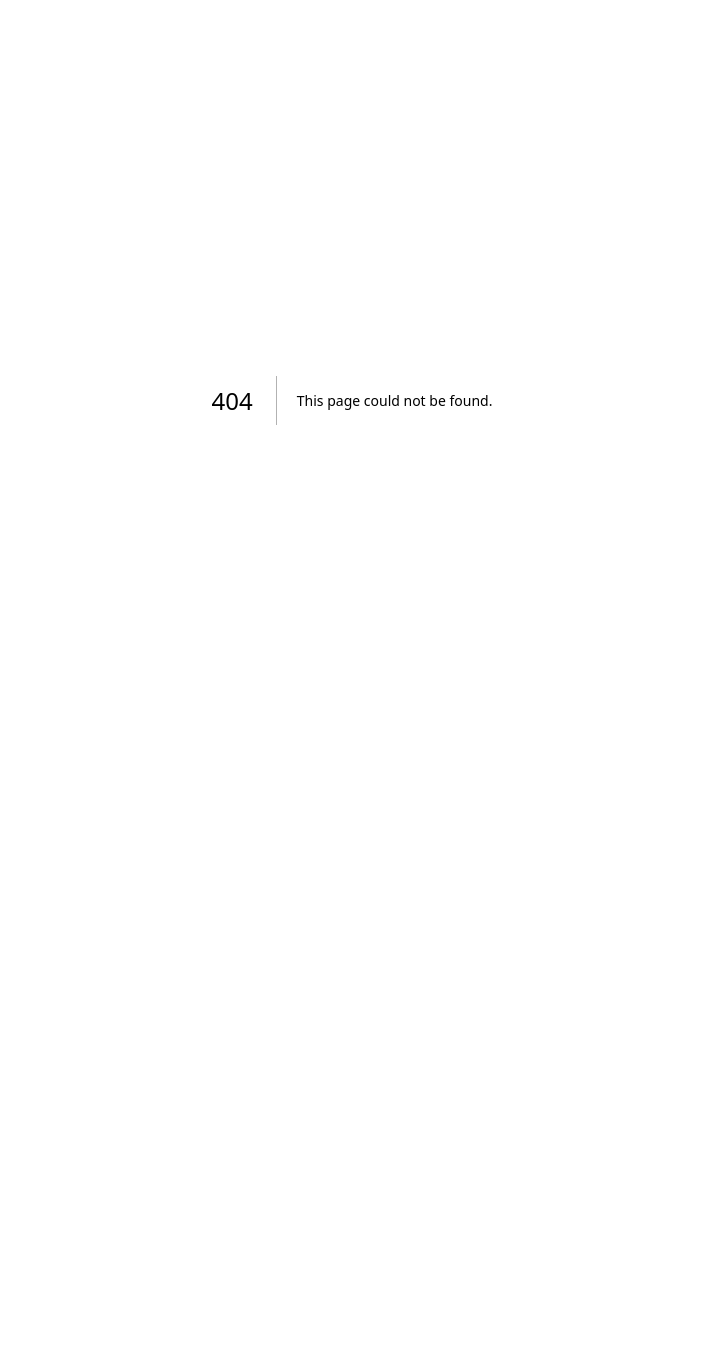
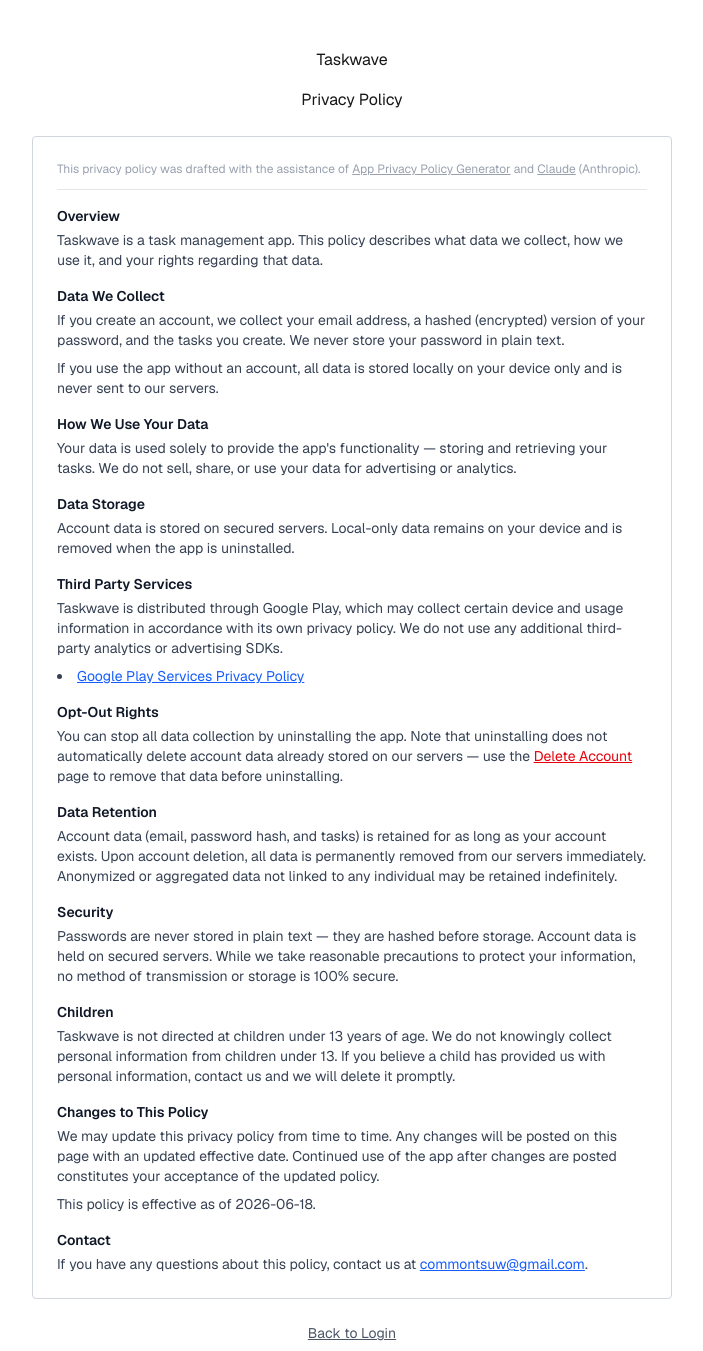
Before and after one commit to 5imyboy/todo-app, a Next.js app in the folder client/todo-app/: page /privacy-policy in a window 1280 px wide. Before the commit this address had no page. Shown: the whole page, without its empty margins (288-991 px from the left). Before the commit the page ends 800 px from the top, so only its background shows below. Built offline with nearby package versions, Linux system fonts and the light colour scheme; a web font is replaced by a local one.

Commit message:
draft privacy policy

```diff
--- a/client/todo-app/src/app/page.js
+++ b/client/todo-app/src/app/page.js
@@ -98,8 +98,11 @@ export default function Login() {
         </div>
       </main>
       <footer className="fixed bottom-4 w-full flex justify-center">
-        <Link className="text-red-600 underline text-sm" href={"/delete-account"}>
+        <Link className="text-red-600 hover:text-red-700 underline text-sm px-2" href={"/delete-account"}>
           Delete Account
+        </Link>
+        <Link className="text-gray-600 hover:text-gray-700 underline text-sm px-2" href={"/"}>
+          Back to Login
         </Link>
       </footer>
     </>
--- /dev/null
+++ b/client/todo-app/src/app/privacy-policy/page.js
@@ -0,0 +1,149 @@
+import Link from "next/link";
+
+export default function PrivacyPolicy() {
+  return (
+    <main className="container mx-auto max-w-m mt-12">
+      <div className="text-center mb-6">
+        <h1 className="mb-4">Taskwave</h1>
+        <h2>Privacy Policy</h2>
+      </div>
+      <div className="flex justify-center">
+        <div className="w-1/2 border border-gray-300 rounded p-6 space-y-4 text-sm text-gray-700">
+
+          <section className="text-xs text-gray-400 border-b border-gray-200 pb-3">
+            <p>
+              This privacy policy was drafted with the assistance of{" "}
+              <a href="https://app-privacy-policy-generator.nisrulz.com" target="_blank" rel="noopener noreferrer" className="underline hover:text-gray-600">
+                App Privacy Policy Generator
+              </a>{" "}
+              and <a href="https://claude.ai" target="_blank" rel="noopener noreferrer" className="underline hover:text-gray-600">Claude</a> (Anthropic).
+            </p>
+          </section>
+
+          <section>
+            <h3 className="font-semibold text-gray-900 mb-1">Overview</h3>
+            <p>
+              Taskwave is a task management app. This policy describes what data we collect,
+              how we use it, and your rights regarding that data.
+            </p>
+          </section>
+
+          <section>
+            <h3 className="font-semibold text-gray-900 mb-1">Data We Collect</h3>
+            <p>
+              If you create an account, we collect your email address, a hashed (encrypted)
+              version of your password, and the tasks you create. We never store your password
+              in plain text.
+            </p>
+            <p className="mt-2">
+              If you use the app without an account, all data is stored locally on your device
+              only and is never sent to our servers.
+            </p>
+          </section>
+
+          <section>
+            <h3 className="font-semibold text-gray-900 mb-1">How We Use Your Data</h3>
+            <p>
+              Your data is used solely to provide the app's functionality — storing and
+              retrieving your tasks. We do not sell, share, or use your data for advertising
+              or analytics.
+            </p>
+          </section>
+
+          <section>
+            <h3 className="font-semibold text-gray-900 mb-1">Data Storage</h3>
+            <p>
+              Account data is stored on secured servers. Local-only data remains on your
+              device and is removed when the app is uninstalled.
+            </p>
+          </section>
+
+          <section>
+            <h3 className="font-semibold text-gray-900 mb-1">Third Party Services</h3>
+            <p>
+              Taskwave is distributed through Google Play, which may collect certain device
+              and usage information in accordance with its own privacy policy. We do not use
+              any additional third-party analytics or advertising SDKs.
+            </p>
+            <ul className="list-disc list-inside mt-2 space-y-1">
+              <li>
+                <a href="https://www.google.com/policies/privacy/" target="_blank" rel="noopener noreferrer" className="text-blue-600 underline">
+                  Google Play Services Privacy Policy
+                </a>
+              </li>
+            </ul>
+          </section>
+
+          <section>
+            <h3 className="font-semibold text-gray-900 mb-1">Opt-Out Rights</h3>
+            <p>
+              You can stop all data collection by uninstalling the app. Note that uninstalling
+              does not automatically delete account data already stored on our servers — use
+              the{" "}
+              <Link href="/delete-account" className="text-red-600 underline">
+                Delete Account
+              </Link>{" "}
+              page to remove that data before uninstalling.
+            </p>
+          </section>
+
+          <section>
+            <h3 className="font-semibold text-gray-900 mb-1">Data Retention</h3>
+            <p>
+              Account data (email, password hash, and tasks) is retained for as long as your
+              account exists. Upon account deletion, all data is permanently removed from our
+              servers immediately. Anonymized or aggregated data not linked to any individual
+              may be retained indefinitely.
+            </p>
+          </section>
+
+          <section>
+            <h3 className="font-semibold text-gray-900 mb-1">Security</h3>
+            <p>
+              Passwords are never stored in plain text — they are hashed before storage.
+              Account data is held on secured servers. While we take reasonable precautions
+              to protect your information, no method of transmission or storage is 100% secure.
+            </p>
+          </section>
+
+          <section>
+            <h3 className="font-semibold text-gray-900 mb-1">Children</h3>
+            <p>
+              Taskwave is not directed at children under 13 years of age. We do not knowingly
+              collect personal information from children under 13. If you believe a child has
+              provided us with personal information, contact us and we will delete it promptly.
+            </p>
+          </section>
+
+          <section>
+            <h3 className="font-semibold text-gray-900 mb-1">Changes to This Policy</h3>
+            <p>
+              We may update this privacy policy from time to time. Any changes will be posted
+              on this page with an updated effective date. Continued use of the app after
+              changes are posted constitutes your acceptance of the updated policy.
+            </p>
+            <p className="mt-2">This policy is effective as of 2026-06-18.</p>
+          </section>
+
+          <section>
+            <h3 className="font-semibold text-gray-900 mb-1">Contact</h3>
+            <p>
+              If you have any questions about this policy, contact us at{" "}
+              <a href="mailto:commontsuw@gmail.com" className="text-blue-600 underline">
+                commontsuw@gmail.com
+              </a>
+              .
+            </p>
+          </section>
+
+        </div>
+
+      </div>
+      <div className="flex justify-center mt-4">
+        <Link className="text-gray-600 hover:text-gray-700 underline text-sm p-2" href={"/"}>
+          Back to Login
+        </Link>
+      </div>
+    </main>
+  );
+}
```
